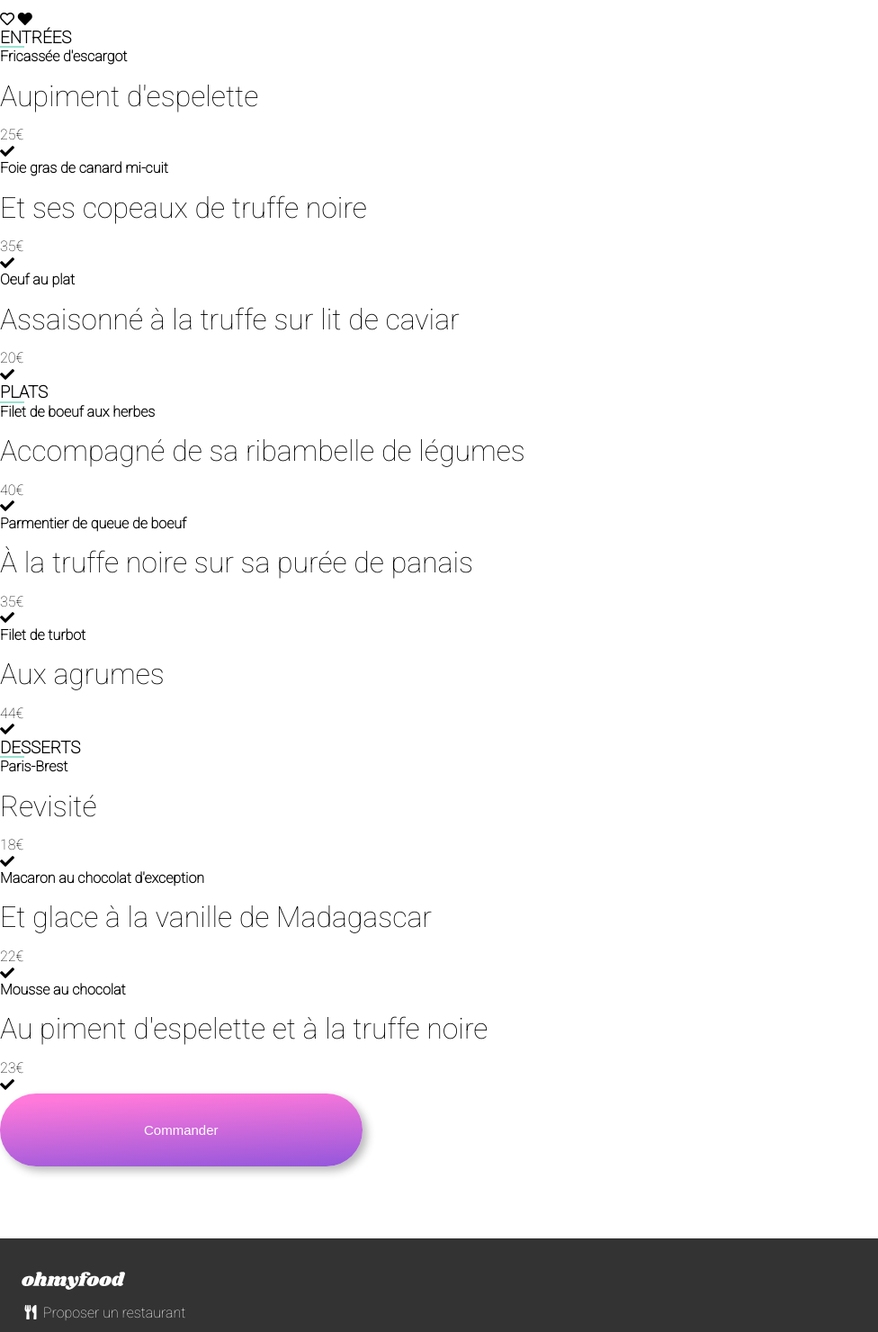
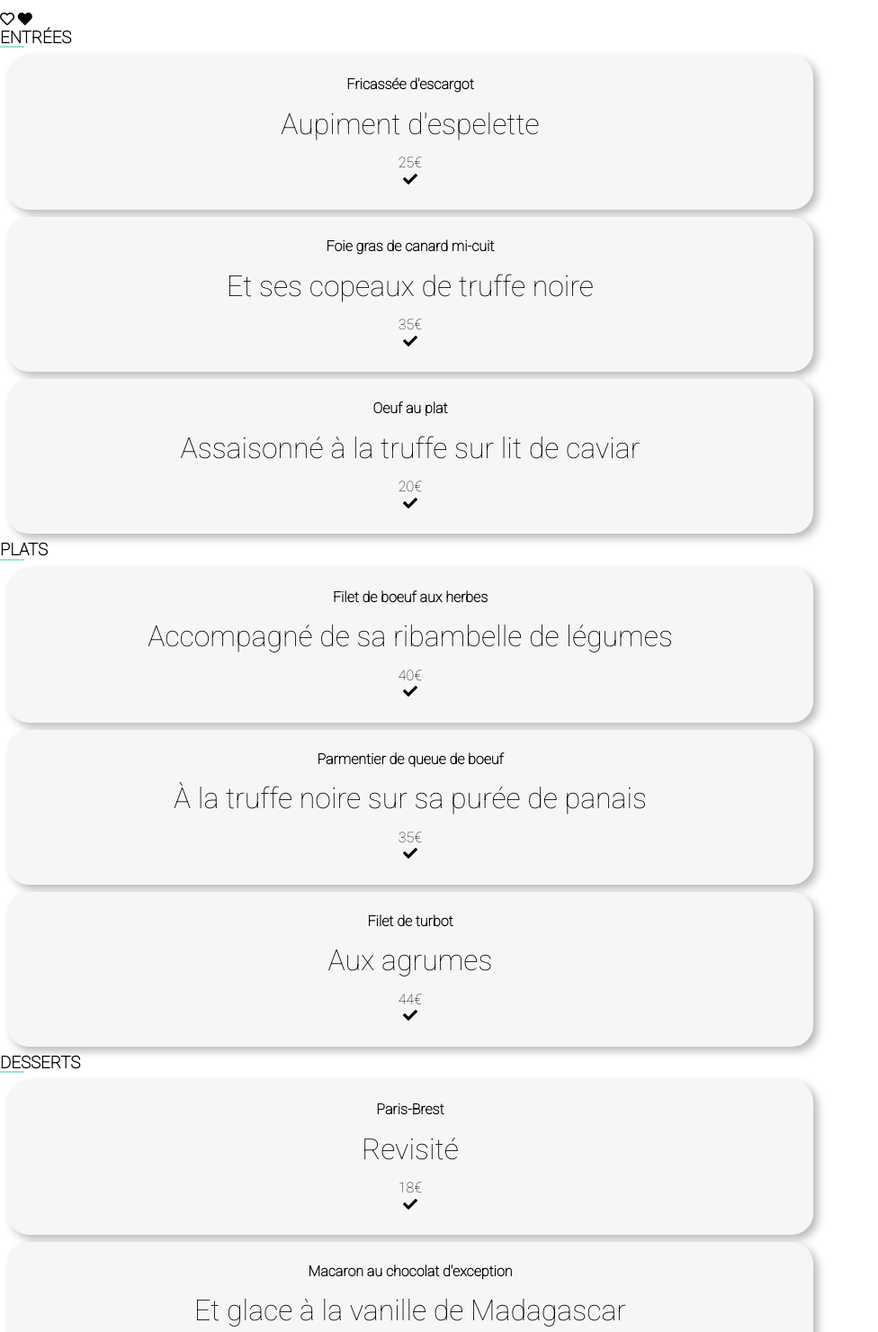
Before and after one commit to Chapercher/QuentinCharton_3_10122021, a website: page menu_page/menu_1.html in a window 1280 px wide. Shown: the part 1113-2593 px from the top of the page at 90% size, without its empty margins (0-976 px from the left). Drawn offline with Linux system fonts and the light colour scheme; a web font is replaced by a local one.

Commit message:
retouche html menu

```diff
--- a/Sass/base/_base.scss
+++ b/Sass/base/_base.scss
@@ -1,3 +1,5 @@
+
+
 *, *::before, *::after {
   box-sizing: inherit;
   margin: 0;
--- a/Sass/main.scss
+++ b/Sass/main.scss
@@ -9,6 +9,7 @@
 
 // A chaque utilisation >> npm run sass
 
+@import "./utils/font";
 @import "./utils/variables";
 @import "./utils/mixins";
 @import "./utils/color";
--- a/Sass/pages/_about.scss
+++ b/Sass/pages/_about.scss
@@ -8,7 +8,8 @@
 	}
 	margin: 2rem;
   }
-  &__choice{
+
+  &__choice {
 	text-align: center;
 	position: relative;
 	width: 65%;
@@ -17,7 +18,8 @@
 	padding: 1.5rem 2rem;
 	border-radius: 1.5rem;
 	box-shadow: 5px 5px 10px $shadow;
-	&--number{
+
+	&--number {
 	  position: absolute;
 	  text-align: center;
 	  top: 20px;
@@ -29,13 +31,16 @@
 	  color: $white;
 	}
   }
-  &__title{
+
+  &__title {
 	margin-left: 1.5rem;
   }
 }
-li:hover{
+
+li:hover {
   background-color: $color-icon;
-  >i{
+
+  > i {
 	color: $color-primary;
   }
 }
@@ -43,9 +48,11 @@ li:hover{
 // partie restaurant
 .restaurant {
   @include bloc_restaurant;
-	>h2{
+
+  > h2 {
 	text-align: center;
   }
+
   &__block {
 	@include desktop-only {
 	  display: grid;
@@ -58,27 +65,31 @@ li:hover{
 	  @include grid;
 	}
 	padding-bottom: 1px;
-	>a{
+
+	> a {
 	  margin: 20px;
 	  background-color: $white;
 	  border-radius: 15px;
 	}
   }
-  &__item{
+
+  &__item {
 	@include center;
 	height: 12rem;
 	object-fit: cover;
 	border-radius: 1rem 1rem 0 0;
 	width: 100%;
-	@include tablet-desktop{
+	@include tablet-desktop {
 	  width: 100%;
 	}
   }
-  &__card{
+
+  &__card {
 	position: relative;
   }
+
   // partie "nouveau" restaurant
-  &__novelty{
+  &__novelty {
 	position: absolute;
 	top: 1rem;
 	right: 1rem;
@@ -93,20 +104,28 @@ li:hover{
   width: 100%;
   position: center;
 }
-.menu-top{
+
+.menu-top {
   padding-top: 5%;
+
+  &__title {
+	font-family: 'Shrikhand', sans-serif;
   }
-.menu{
+}
+
+.menu {
   transform: translateY(-80px);
   background-color: $white;
   border-radius: 50px;
   margin: auto;
-  &__title{
+
+  &__title {
 	position: relative;
 	text-transform: uppercase;
 	margin-bottom: 1px;
   }
-  &__title::after{
+
+  &__title::after {
 	content: '';
 	position: absolute;
 	bottom: 0;
@@ -116,4 +135,14 @@ li:hover{
 	width: 30px;
 	background-color: $bg-novelty;
   }
+  &__plat{
+	text-align: center;
+	position: relative;
+	width: 65%;
+	margin: .5rem;
+	background-color: $light-grey;
+	padding: 1.5rem 2rem;
+	border-radius: 1.5rem;
+	box-shadow: 5px 5px 10px $shadow;
   }
+}
--- /dev/null
+++ b/Sass/utils/_font.scss
@@ -0,0 +1 @@
+@import url('https://fonts.googleapis.com/css2?family=Roboto:wght@100&family=Shrikhand&display=swap');
--- a/menu_page/menu_1.html
+++ b/menu_page/menu_1.html
@@ -5,7 +5,6 @@
 	<meta name="viewport" content="width=device-width">
 	<title>ohmyfood</title>
 	<link href="https://use.fontawesome.com/releases/v5.15.4/css/all.css" rel="stylesheet">
-	<link href="https://fonts.googleapis.com/css2?family=Roboto:wght@100&display=swap" rel="stylesheet">
 	<link rel="stylesheet" href="/css/style.css">
 </head>
 <body>
@@ -28,95 +27,119 @@
 	<section class="menu-container">
 		<!-- entrées -->
 		<h3 class="menu__title">entrées</h3>
+		<article class="menu__section">
 		<!-- entrée 1 -->
-		<div class="menu__plat--scroll1">
+			<div class="menu__plat scroll1">
+				<div class="menu__left">
 					<h4 class="menu__plat--title">Fricassée d'escargot</h4>
 					<p class="menu__plat--description">Aupiment d'espelette</p>
 				</div>
-		<span class="menu__plat--price">25€</span>
+				<div class="menu__plat--price">25€</div>
 				<div class="menu__check">
 					<div class="menu__check--icon"><i class="fas fa-check"></i></div>
 				</div>
+			</div>
 			<!-- entrée 2 -->
-		<div class="menu__plat--scroll2">
+			<div class="menu__plat scroll2">
+				<div class="menu__left">
 					<h4 class="menu__plat--title">Foie gras de canard mi-cuit</h4>
 					<p class="menu__plat--description">Et ses copeaux de truffe noire</p>
 				</div>
-		<span class="menu__plat--price">35€</span>
+				<div class="menu__plat--price">35€</div>
 				<div class="menu__check">
 					<div class="menu__check--icon"><i class="fas fa-check"></i></div>
 				</div>
+			</div>
 			<!-- entrée 3 -->
-		<div class="menu__plat--scroll3">
+			<div class="menu__plat scroll3">
+				<div class="menu__left">
 					<h4 class="menu__plat--title">Oeuf au plat</h4>
 					<p class="menu__plat--description">Assaisonné à la truffe sur lit de caviar</p>
 				</div>
-		<span class="menu__plat--price">20€</span>
+				<div class="menu__plat--price">20€</div>
 				<div class="menu__check">
 					<div class="menu__check--icon"><i class="fas fa-check"></i></div>
 				</div>
+			</div>
+		</article>
 		<!-- entrées -->
 
 		<!-- plats -->
+		<article class="menu__section">
 			<h3 class="menu__title">plats</h3>
 			<!-- plat 1 -->
-		<div class="menu__plat--scroll4">
+			<div class="menu__plat scroll4">
+				<div class="menu__left">
 					<h4 class="menu__plat--title">Filet de boeuf aux herbes</h4>
 					<p class="menu__plat--description">Accompagné de sa ribambelle de légumes</p>
 				</div>
-		<span class="menu__plat--price">40€</span>
+				<div class="menu__plat--price">40€</div>
 				<div class="menu__check">
 					<div class="menu__check--icon"><i class="fas fa-check"></i></div>
 				</div>
+			</div>
 			<!-- plat 2 -->
-		<div class="menu__plat--scroll5">
+			<div class="menu__plat scroll5">
+				<div class="menu__left">
 					<h4 class="menu__plat--title">Parmentier de queue de boeuf</h4>
 					<p class="menu__plat--description">À la truffe noire sur sa purée de panais</p>
 				</div>
-		<span class="menu__plat--price">35€</span>
+				<div class="menu__plat--price">35€</div>
 				<div class="menu__check">
 					<div class="menu__check--icon"><i class="fas fa-check"></i></div>
 				</div>
+			</div>
 			<!-- plat 3 -->
-		<div class="menu__plat--scroll6">
+			<div class="menu__plat scroll6">
+				<div class="menu__left">
 					<h4 class="menu__plat--title">Filet de turbot</h4>
 					<p class="menu__plat--description">Aux agrumes</p>
 				</div>
-		<span class="menu__plat--price">44€</span>
+				<div class="menu__plat--price">44€</div>
 				<div class="menu__check">
 					<div class="menu__check--icon"><i class="fas fa-check"></i></div>
 				</div>
+			</div>
+		</article>
 		<!-- plats -->
 
 		<!-- desserts -->
+		<article class="menu__section">
 			<h3 class="menu__title">desserts</h3>
 			<!-- dessert 1 -->
-		<div class="menu__plat--scroll7">
+			<div class="menu__plat scroll7">
+				<div class="menu__left">
 					<h4 class="menu__plat--title">Paris-Brest</h4>
 					<p class="menu__plat--description">Revisité</p>
 				</div>
-		<span class="menu__plat--price">18€</span>
+				<div class="menu__plat--price">18€</div>
 				<div class="menu__check">
 					<div class="menu__check--icon"><i class="fas fa-check"></i></div>
 				</div>
+			</div>
 			<!-- dessert 2 -->
-		<div class="menu__plat--scroll8">
+			<div class="menu__plat scroll8">
+				<div class="menu__left">
 					<h4 class="menu__plat--title">Macaron au chocolat d'exception</h4>
 					<p class="menu__plat--description">Et glace à la vanille de Madagascar</p>
 				</div>
-		<span class="menu__plat--price">22€</span>
+				<div class="menu__plat--price">22€</div>
 				<div class="menu__check">
 					<div class="menu__check--icon"><i class="fas fa-check"></i></div>
 				</div>
+			</div>
 			<!-- dessert 3 -->
-		<div class="menu__plat--scroll9">
+			<div class="menu__plat scroll2">
+				<div class="menu__left scroll9">
 					<h4 class="menu__plat--title">Mousse au chocolat</h4>
 					<p class="menu__plat--description">Au piment d'espelette et à la truffe noire</p>
 				</div>
-		<span class="menu__plat--price">23€</span>
+				<div class="menu__plat--price">23€</div>
 				<div class="menu__check">
 					<div class="menu__check--icon"><i class="fas fa-check"></i></div>
 				</div>
+			</div>
+		</article>
 			<!-- desserts -->
 
 	</section>
```
Also changed, not shown: index.html (+0 -1 lines), menu_page/menu_2.html (+3 -1 lines), menu_page/menu_3.html (+11 -4 lines), menu_page/menu_4.html (+0 -1 lines), Sass/main.css, Sass/utils/_font.css (added), css/style.css, 3 other files. Lines whose indentation alone changed are shown as unchanged.
